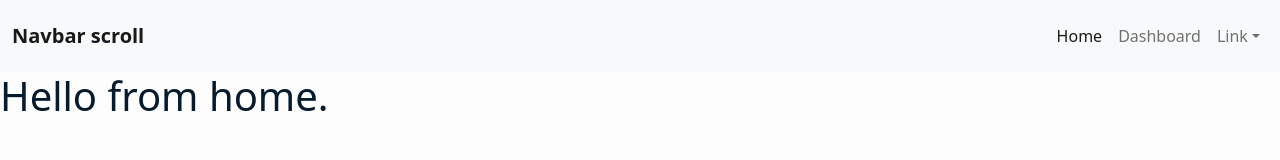
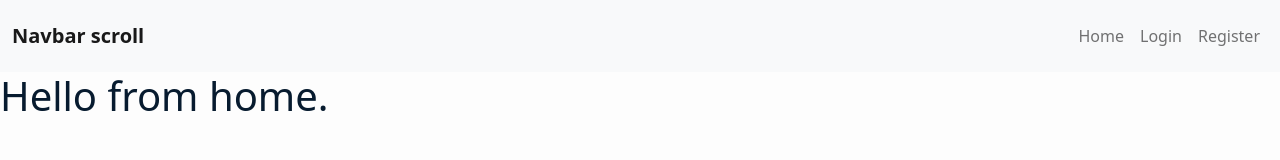
Before and after one commit to nsadisha/isa-lms-frontend, a React (Create React App) app: page / in a window 1280 px wide. Shown: the top 160 px of the page. Built offline with nearby package versions, Linux system fonts and the light colour scheme.

Commit message:
showing nav links depending on the signed status

```diff
--- a/src/components/NavBar.jsx
+++ b/src/components/NavBar.jsx
@@ -1,6 +1,6 @@
 import { Link } from "react-router-dom";
 
-function NavBar({isSigned}) {
+function NavBar({ isSigned }) {
     return (
         <nav className="navbar navbar-expand-lg bg-light py-3">
             <div className="container-fluid">
@@ -11,22 +11,36 @@ function NavBar({isSigned}) {
                 <div className="collapse navbar-collapse" id="navbarScroll">
                     <ul className="navbar-nav ms-auto my-2 my-lg-0 navbar-nav-scroll">
                         <li className="nav-item">
-                            <Link className="nav-link active" aria-current="page" to='/'>Home</Link>
+                            <Link className="nav-link" aria-current="page" to='/'>Home</Link>
                         </li>
+                        {isSigned &&
                             <li className="nav-item">
                                 <Link className="nav-link" to='/dashboard'>Dashboard</Link>
                             </li>
+                        }
+                        {!isSigned &&
+                            <li className="nav-item">
+                                <Link className="nav-link" to='/login'>Login</Link>
+                            </li>
+                        }
+                        {!isSigned &&
+                            <li className="nav-item">
+                                <Link className="nav-link" to='/register'>Register</Link>
+                            </li>
+                        }
+                        {isSigned &&
                             <li className="nav-item dropdown ">
                                 <Link className="nav-link dropdown-toggle" to='/' role="button" data-bs-toggle="dropdown" aria-expanded="false">
-                                Link
+                                    Account
                                 </Link>
                                 <ul className="dropdown-menu dropdown-menu-end">
-                                <li><Link className="dropdown-item" to='/'>Action</Link></li>
+                                    <li><Link className="dropdown-item" to='/profile'>Profile</Link></li>
                                     <li><Link className="dropdown-item" to='/'>Another action</Link></li>
                                     <li><hr className="dropdown-divider" /></li>
-                                <li><Link className="dropdown-item text-danger" to='/'>Logout</Link></li>
+                                    <li><Link className="dropdown-item text-danger" to='/logout'>Logout</Link></li>
                                 </ul>
                             </li>
+                        }
                     </ul>
                 </div>
             </div>
```
Lines whose indentation alone changed are shown as unchanged.
